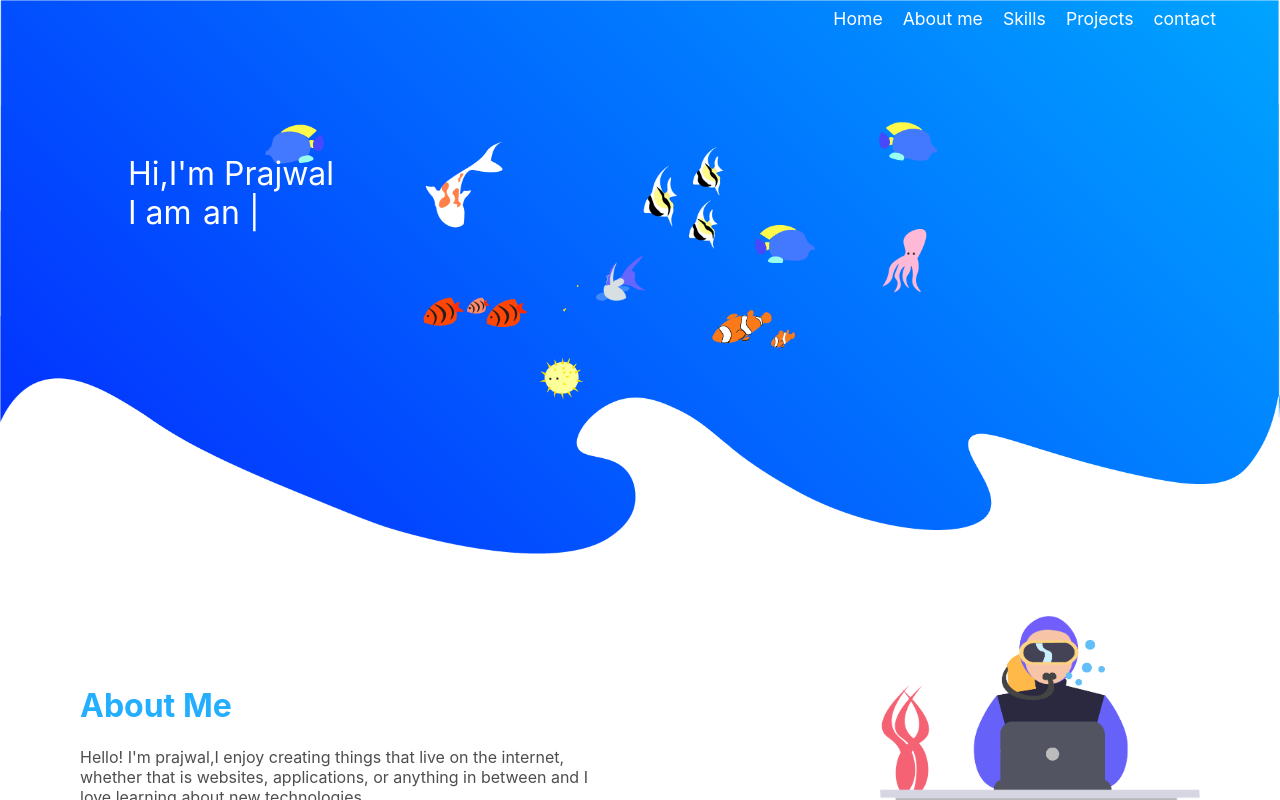
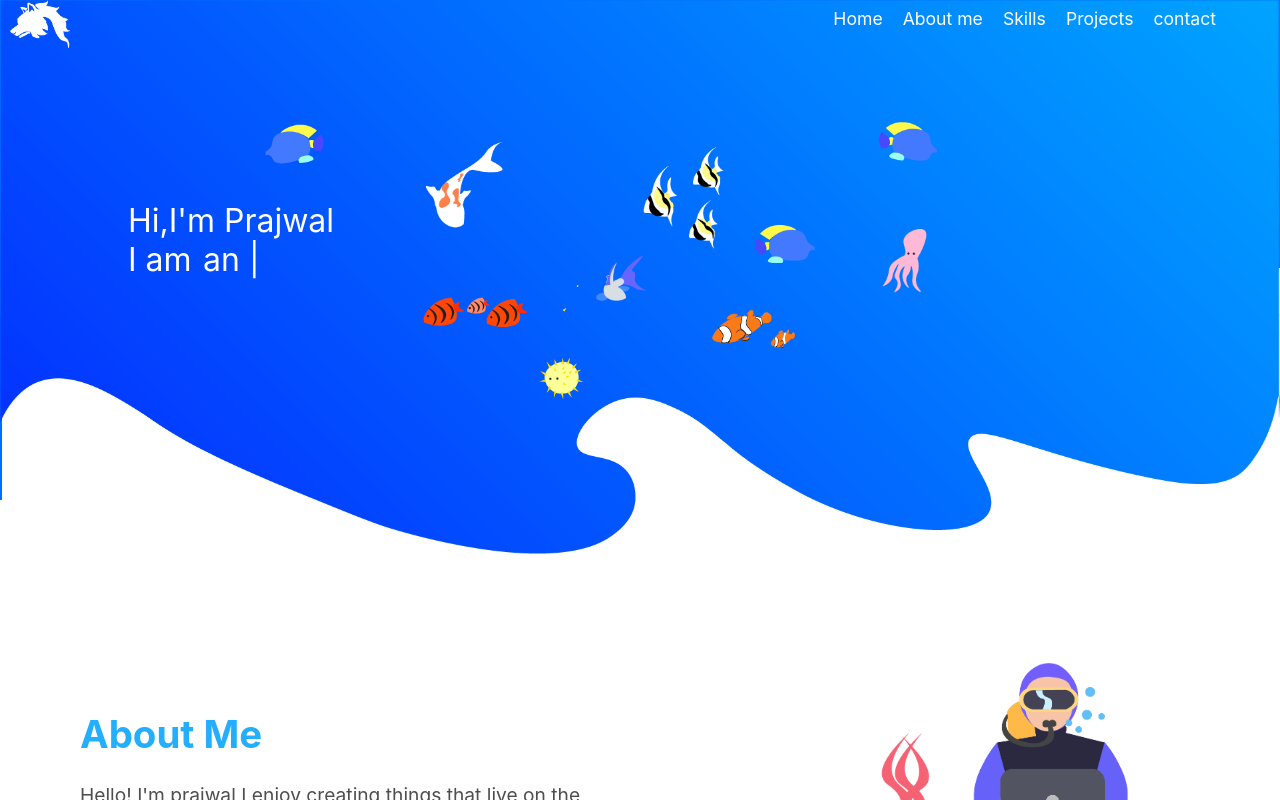
Before and after one commit to prajwalr308/portfolio-v2, a React (Create React App) app: page / in a window 1280 px wide. Shown: the top 800 px of the page. Built offline with nearby package versions, Linux system fonts and the light colour scheme.

Commit message:
logo and white spaces

```diff
--- a/src/App.css
+++ b/src/App.css
@@ -8,7 +8,12 @@ html,body{
   padding: 0;
 
 }
-
+.blueBox{
+display:none ;
+}
+.thinLine{
+  display:none;
+}
 .img{
   display: none;
   width:100%;
@@ -21,3 +26,41 @@ html,body{
     display: block;
   }
 }
+@media only screen and (min-width: 768px) {
+.thinLine{
+  display: block;
+position: absolute;
+  width: 2px;
+  height: 280px;
+  margin-top: 0%;
+  background-color: rgb(0, 110, 255);
+z-index: -16;
+}
+  .blueBox{
+    display: block;
+    position: absolute;
+    width: 100%;
+    height: 200px;
+    margin-top: -80px;
+    background-color: rgb(0, 110, 255);
+  z-index: -15;
+  }
+
+}
+@media only screen and (min-width:1024px) {
+  .thinLine{
+    display: block;
+    height: 580px;
+   margin-top: -10%;
+  }
+  .blueBox{
+    height: 300px;
+  }
+}
+
+@media only screen and (min-width:1380px) {
+  .thinLine{
+    display: block;
+    height: 880px;
+  }
+}
--- a/src/App.js
+++ b/src/App.js
@@ -15,7 +15,10 @@ function App() {
     <div className="App">
 
       <Navbar />
+      <div className="blueBox"></div>
+
       <img src={bg} className="img" />
+      <div className="thinLine"></div>
       <TypeWriter />
       <AboutMe />
       <SkillAndExp />
--- a/src/components/aboutMe/AboutMe.css
+++ b/src/components/aboutMe/AboutMe.css
@@ -49,7 +49,7 @@
 @media only screen and (min-width: 1024px) {
   .AboutMe {
     top: 400px;
-
+    font-size:1.2em;
   }
 
 
--- a/src/components/footer/Footer.css
+++ b/src/components/footer/Footer.css
@@ -10,9 +10,7 @@
     margin-bottom: -110px;
 }
 .designed{
-    position: absolute;
-    left: 42%;
-    bottom: 2%;
+  display: block;
     color: rgb(78, 78, 78);
 }
 @media only screen and (min-width:768px){
@@ -20,6 +18,10 @@
         display: block;
     }
     .designed{
+        position: absolute;
+        left: 42%;
+        bottom: 2%;
+        color: rgb(78, 78, 78);
         color: rgb(255, 255, 255);
     }
 }
--- a/src/components/navbar/Navbar.css
+++ b/src/components/navbar/Navbar.css
@@ -31,7 +31,9 @@
   display: inline-block;
   cursor: pointer;
 }
-
+.wolf{
+  display: none;
+}
 .bar1,
 .bar2,
 .bar3 {
@@ -70,6 +72,10 @@
 }
 
 @media only screen and (min-width: 768px) {
+  .wolf{
+    display: block;
+   width:60px;margin-left:10px;
+  }
   .container {
     display: none;
   }
--- a/src/components/navbar/Navbar.js
+++ b/src/components/navbar/Navbar.js
@@ -1,5 +1,6 @@
 import React, { useState } from "react";
 import "./Navbar.css";
+import wolf from '../../assets/wolf.png'
 
 const Navbar = () => {
   const [open, setOpen] = useState(true);
@@ -8,6 +9,7 @@ const Navbar = () => {
   }
   return (
     <div id="home" className="navbar">
+      <img src={wolf} className="wolf" style={{width:"60px","marginLeft":"10px"}} />
       <div className="navbar__menu">
         <div className={open ? "container" : "change"} onClick={openMenu}>
           <div className="bar1"></div>
```
Also changed, not shown: src/assets/wolf.png (added), 1 other file (tests, documents, lock files or other folders).
